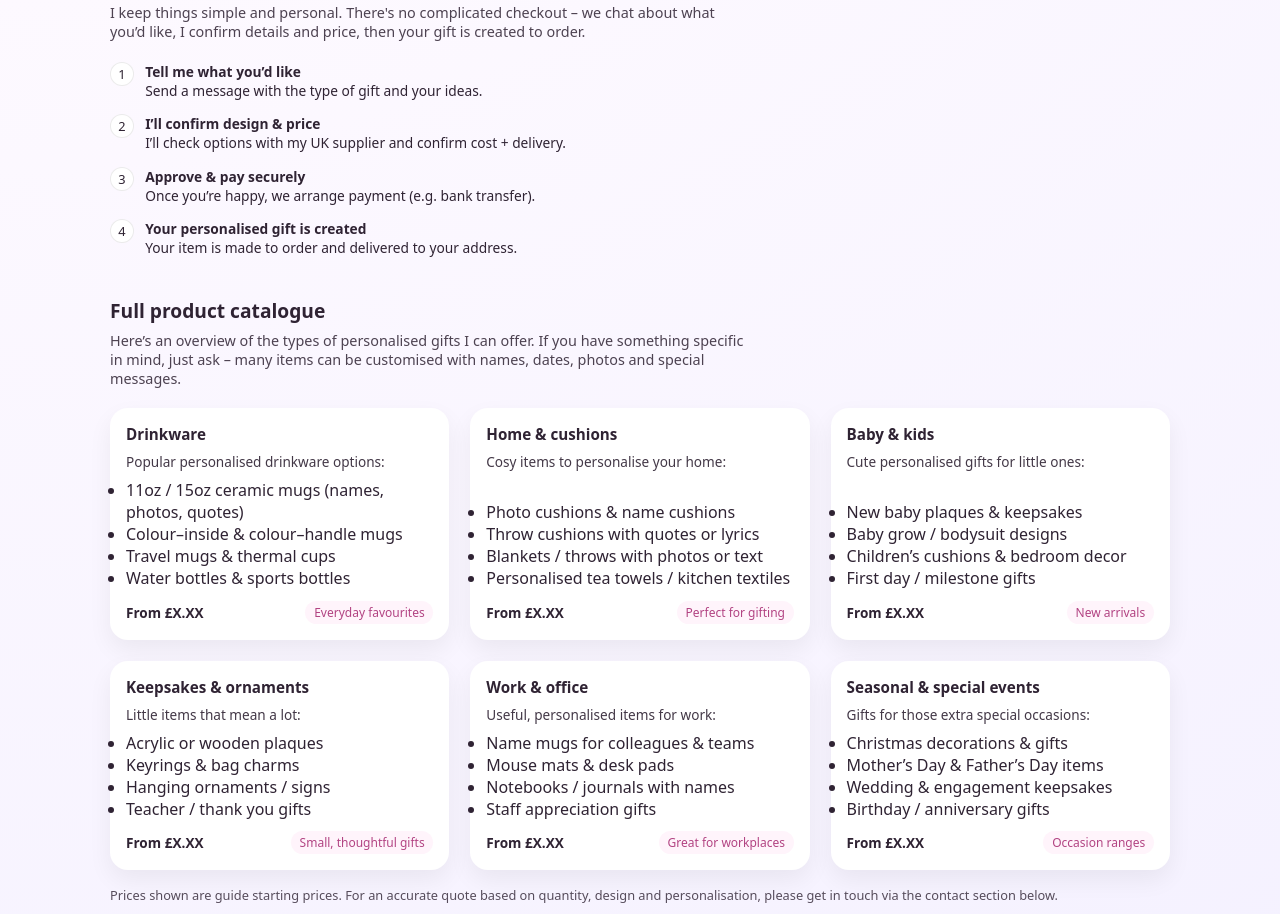
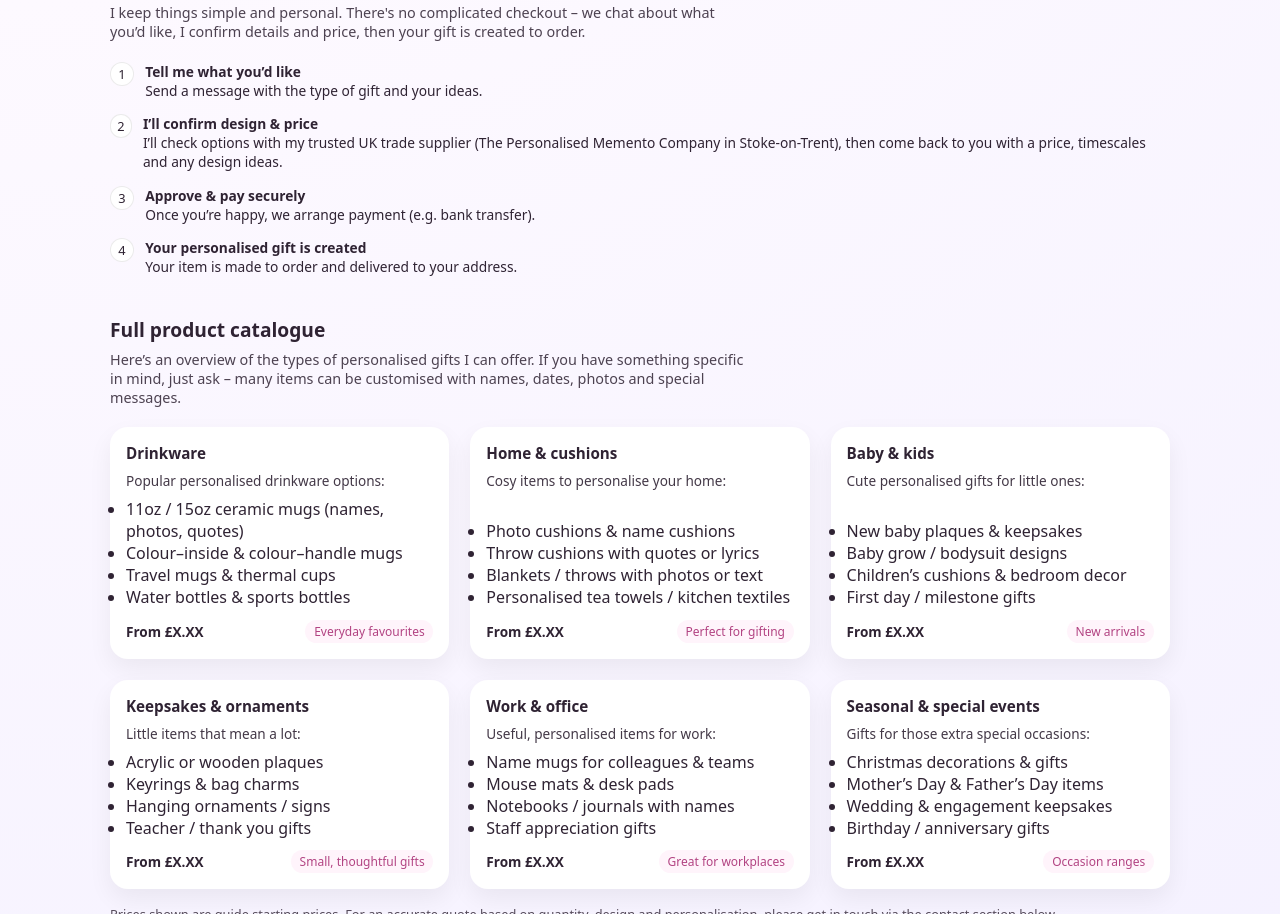
Before and after one commit to catcliffe1987/Personalised-gifts, a plain HTML site: page index.html in a window 1280 px wide. Shown: the part 1074-1988 px from the top of the page. Drawn offline with Linux system fonts and the light colour scheme.

Commit message:
Update index.html

```diff
--- a/index.html
+++ b/index.html
@@ -629,8 +629,11 @@
         <div class="step">
           <div class="step-number">2</div>
           <div class="step-body">
-            <strong>I’ll confirm design &amp; price</strong><br />
-            I’ll check options with my UK supplier and confirm cost + delivery.
+<strong>I’ll confirm design &amp; price</strong><br />
+I’ll check options with my trusted UK trade supplier
+(The Personalised Memento Company in Stoke-on-Trent),
+then come back to you with a price, timescales and any design ideas.
+
           </div>
         </div>
 
```
